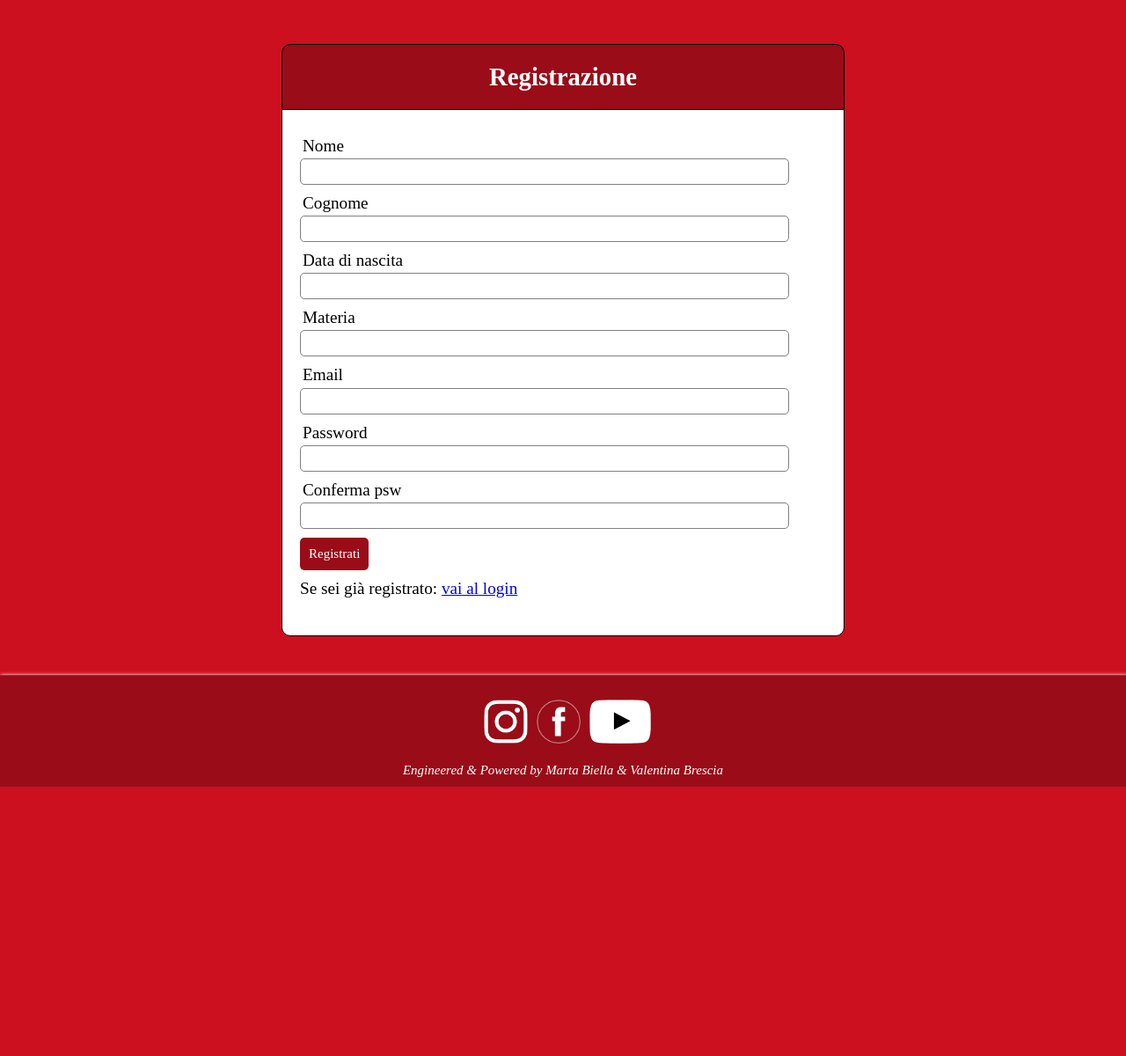
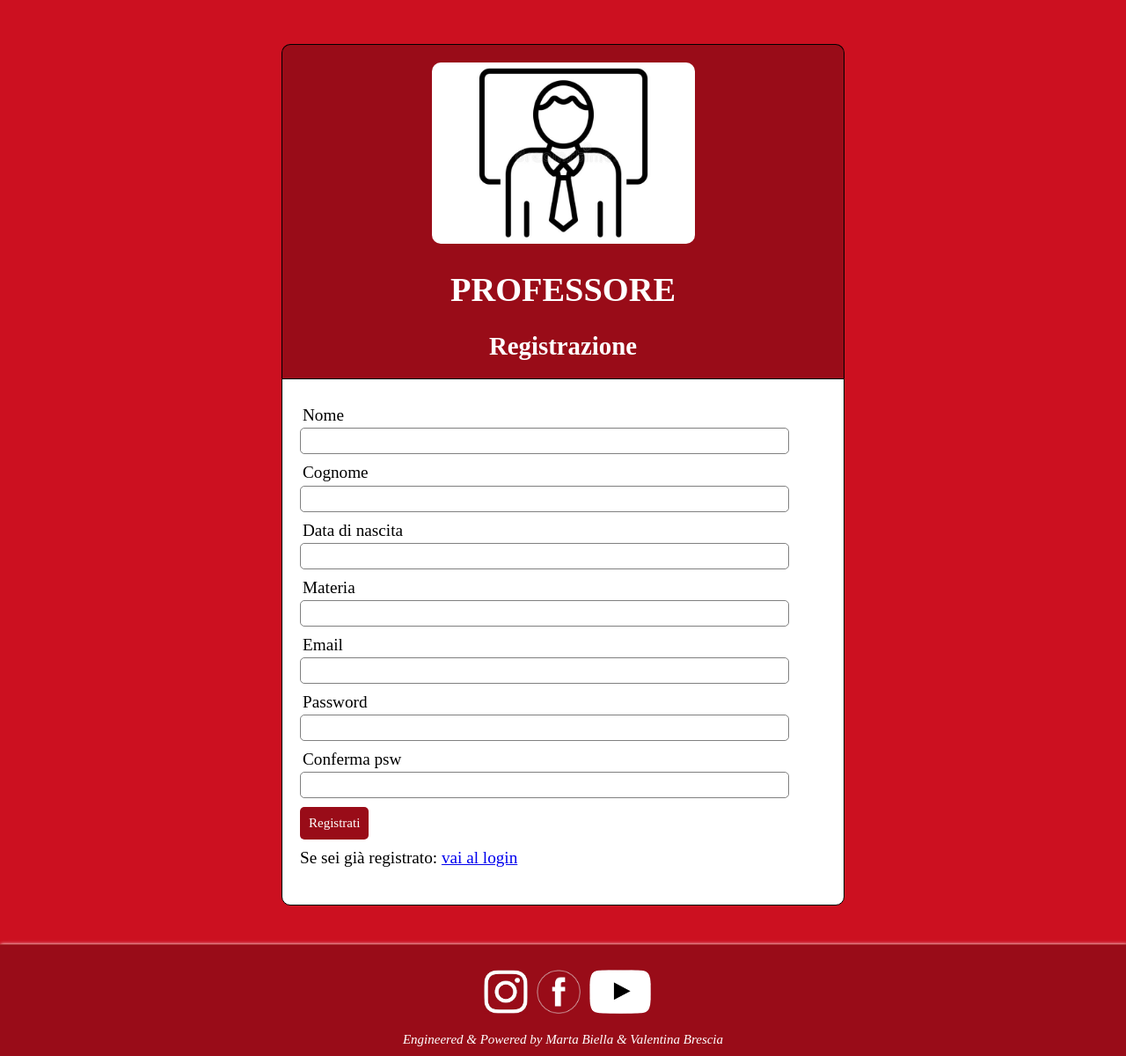
Before and after one commit to MartaBiellas/Progetto_BB, a PHP site: page /pagine/registrazione_professore.php in a window 1280 px wide. Shown: the whole page at 88% size. Before the commit the page ends 894 px from the top, so only its background shows below. Run offline with PHP 8.4, Linux system fonts and the light colour scheme; some libraries are stand-ins or nearby versions.

Commit message:
aggiunta reveal a tutte le pagine

```diff
--- a/pagine/assegnazione_voti.php
+++ b/pagine/assegnazione_voti.php
@@ -38,6 +38,7 @@ $email = $_SESSION["email"];
 	<br>
 	<br>
 
+	<div class="utile reveal">
 	<form action="<?php $_SERVER['PHP_SELF'] ?>" method="post">
 		<div class="input-group">
 			<label> Nome </label>
@@ -118,6 +119,7 @@ $email = $_SESSION["email"];
 		}
 		?>
 	</p>
+	</div>
 	<br>
 	<br>
 	<?php
--- a/pagine/dati_professore.php
+++ b/pagine/dati_professore.php
@@ -59,6 +59,7 @@ if ($_SERVER["REQUEST_METHOD"] == "POST") {
 		</div>
 	</div>
 
+	<div class="utile reveal">
 		<div class="header">
 			<img src="../img/profilo.jpg">
 			<h1>PROFESSORE</h1>
@@ -136,6 +137,7 @@ if ($_SERVER["REQUEST_METHOD"] == "POST") {
 														else echo 'Conferma'; ?>">
 			</p>
 		</form>
+	</div>
 	<br><br>
 	<?php
 	include('footer.php')
--- a/pagine/dati_studente.php
+++ b/pagine/dati_studente.php
@@ -59,6 +59,7 @@ if ($_SERVER["REQUEST_METHOD"] == "POST") {
 		</div>
 	</div>
 
+	<div class="utile reveal">
 		<div class="header">
 			<img src="../img/profilo.jpg">
 			<h1>STUDENTE</h1>
@@ -145,6 +146,7 @@ if ($_SERVER["REQUEST_METHOD"] == "POST") {
 														else echo 'Conferma'; ?>">
 			</p>
 		</form>
+	</div>
 	<br><br>
 	<?php
 	include('footer.php')
--- a/pagine/elenco.php
+++ b/pagine/elenco.php
@@ -57,6 +57,8 @@ $conn = new mysqli($db_servername, $db_username, $db_password, $db_name);
 			</ul>
 		</div>
 	</div>
+
+	<div class="utile reveal">
 		<div class="contenuto-altro">
 			<h1 style="text-align: center; margin-top: 0px">
 				<?php
@@ -154,6 +156,7 @@ $conn = new mysqli($db_servername, $db_username, $db_password, $db_name);
 				</table>
 			</div>
 		</div>
+	</div>
 
 	<br>
 	<br>
--- a/pagine/footer.php
+++ b/pagine/footer.php
@@ -1,6 +1,6 @@
 <?php
 
-    if ($_SERVER['PHP_SELF'] == '/Proggetto_BB/index.php'){
+if ($_SERVER['PHP_SELF'] == '/Proggetto_BB/index.php') {
     echo '<div class="footer">';
     echo '<br>';
 
@@ -11,7 +11,6 @@
     echo '<br>';
     echo '<em>Engineered Powered by Marta Biella & Valentina Brescia</em>';
     echo '</div>';
-
 } else {
 
     echo '<div class="footer">';
@@ -24,10 +23,29 @@
     echo '<br>';
     echo '<em>Engineered & Powered by Marta Biella & Valentina Brescia</em>';
     echo '</div>';
-
 }
 
 ?>
+
+<script src="https://unpkg.com/flickity@2/dist/flickity.pkgd.min.js"></script>
+<link rel="stylesheet" href="https://cdnjs.cloudflare.com/ajax/libs/flickity/2.2.1/flickity.min.css" integrity="sha512-ztsAq/T5Mif7onFaDEa5wsi2yyDn5ygdVwSSQ4iok5BPJQGYz1CoXWZSA7OgwGWrxrSrbF0K85PD5uLpimu4eQ==" crossorigin="anonymous" />
+<script src="https://unpkg.com/scrollreveal@4.0.0/dist/scrollreveal.min.js"></script>
+
+<script>
+    ScrollReveal().reveal('.reveal', {
+        distance: '100px',
+        duration: 1500,
+        easing: 'cubic-bezier(.215, .61, .355, 1)',
+        interval: 600
+    });
+    ScrollReveal().reveal('.oom', {
+        duration: 1500,
+        easing: 'cubic-bezier(.215, .61, .355, 1)',
+        interval: 200,
+        scale: 0.65,
+        mobile: false
+    });
+</script>
 
 <!-- background-color: #CC1020;
 }
--- a/pagine/home_professore.php
+++ b/pagine/home_professore.php
@@ -34,13 +34,12 @@ $conn = new mysqli($db_servername, $db_username, $db_password, $db_name);
 			<ul class="navlinks">
 				<li id="active">Home</li>
 				<li><a href="dati_professore.php">Dati Personali</a></li>
-				<!-- <li><a href="ritira.php">Ritira</a></li> -->
-				<!-- <li><a href="riconsegna.php">Riconsegna</a></li> -->
 				<li><a href="logout.php">Logout</a></li>
 			</ul>
 		</div>
 	</div>
 
+	<div class="utile reveal">
 		<div class="contenuto-altro">
 			<h1 style="text-align: center; margin-top: 0px">ELENCO CLASSI PROFESSORE</h1>
 		</div>
@@ -71,6 +70,7 @@ $conn = new mysqli($db_servername, $db_username, $db_password, $db_name);
 			?>
 
 		</div>
+	</div>
 
 
 	<br>
--- a/pagine/home_studente.php
+++ b/pagine/home_studente.php
@@ -35,6 +35,7 @@ $email = $_SESSION["email"];
         </div>
     </div>
 
+<div class="utile reveal">
     <div class="header">
         <h1 style="text-align: center; margin-top: 0px">VOTI DI</h1>
         <?php
@@ -117,6 +118,8 @@ $email = $_SESSION["email"];
 
         </table>
     </div>
+    </div>
+
 
     <br><br>
     <?php
--- a/pagine/login_professore.php
+++ b/pagine/login_professore.php
@@ -37,7 +37,7 @@ if (isset($_POST["password"])) {
 
 <body>
 
-
+    <div class="utile reveal">
         <div class="header">
             <div class="immagine">
                 <a href="../index.php"><img src="../img/freccia.png"></a>
@@ -105,6 +105,7 @@ if (isset($_POST["password"])) {
             </p>
         </form>
     </div>
+    </div>
     <br>
     <?php
     error_reporting(E_ALL ^ E_WARNING);
--- a/pagine/login_studente.php
+++ b/pagine/login_studente.php
@@ -36,6 +36,7 @@ if (isset($_POST["password"])) {
 
 <body>
 
+    <div class="utile reveal">
         <div class="header">
             <div class="immagine">
                 <a href="../index.php"><img src="../img/freccia.png"></a>
@@ -102,6 +103,7 @@ if (isset($_POST["password"])) {
             </p>
         </form>
     </div>
+    </div>
     <br>
     <?php
     error_reporting(E_ALL ^ E_WARNING);
--- a/pagine/registrazione_professore.php
+++ b/pagine/registrazione_professore.php
@@ -31,7 +31,10 @@ else $tipologia = "utenti";
 
 <body>
 
+    <div class="utile reveal">
         <div class="header">
+            <img src="../img/prof.jpg">
+            <h1>PROFESSORE</h1>
             <h2>Registrazione</h2>
         </div>
 
@@ -115,6 +118,7 @@ else $tipologia = "utenti";
                 ?>
             </p>
         </form>
+    </div>
     <br><br>
     </div>
     <?php
--- a/pagine/registrazione_studente.php
+++ b/pagine/registrazione_studente.php
@@ -33,6 +33,7 @@ else $tipologia = "alunno";
 
 <body>
 
+    <div class="utile reveal">
         <div class="header">
             <img src="../img/studenti.jpg">
             <h1>STUDENTE</h1>
@@ -125,6 +126,7 @@ else $tipologia = "alunno";
                 ?>
             </p>
         </form>
+    </div>
     <br><br>
     </div>
     <?php
--- a/stile.css
+++ b/stile.css
@@ -196,6 +196,8 @@ ul.navlinks li a:hover{
     border-radius: 0px 0px 10px 10px;
 }
 
+.utile{
+}
 
 .btn1 {
     padding: 10px;
```
Also changed, not shown: index.php (+5 -2 lines). Lines whose indentation alone changed are shown as unchanged.
